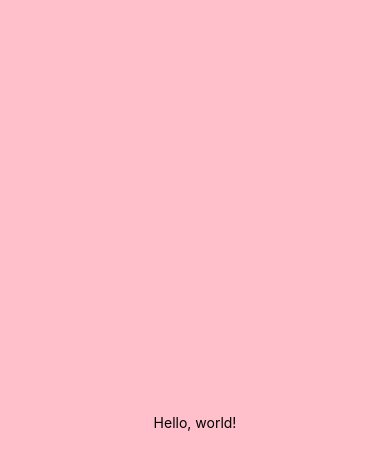
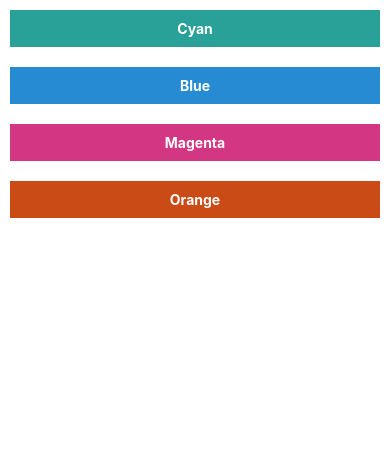
Before and after one commit to anniessa/react-native-practice, a React Native app: screen / in a window 390 px wide. Shown: the top 470 px of the page. Built offline with nearby package versions, Linux system fonts and the light colour scheme.

Commit message:
styling solution

```diff
--- a/App.js
+++ b/App.js
@@ -4,21 +4,45 @@ import { View, Text, SafeAreaView, StyleSheet } from 'react-native';
 const App = () => {
   return (
     <SafeAreaView style={styles.safeArea}>
-      <View style={[styles.container, styles.pink]}>
-        <Text>Hello, world!</Text>
+      <View style={[styles.container, styles.cyan]}>
+        <Text style={styles.text}>Cyan</Text>
+      </View>
+      <View style={[styles.container, styles.blue]}>
+        <Text style={styles.text}>Blue</Text>
+      </View>
+      <View style={[styles.container, styles.magenta]}>
+        <Text style={styles.text}>Magenta</Text>
+      </View>
+      <View style={[styles.container, styles.orange]}>
+        <Text style={styles.text}>Orange</Text>
       </View>
     </SafeAreaView>
   );
 };
 
 const styles = StyleSheet.create({
-  pink: {
-    backgroundColor: 'pink',
+  text: {
+    fontWeight: 'bold',
+    color: 'white',
+  },
+  cyan: {
+    backgroundColor: '#2aa198',
+  },
+  blue: {
+    backgroundColor: '#268bd2',
+  },
+  magenta: {
+    backgroundColor: '#d33682',
+  },
+  orange: {
+    backgroundColor: '#cb4b16',
   },
   container: {
     alignItems: 'center',
     justifyContent: 'center',
-    flex: 1,
+    paddingVertical: 10,
+    paddingHorizontal: 30,
+    margin: 10,
   },
   safeArea: {
     flex: 2,
```
